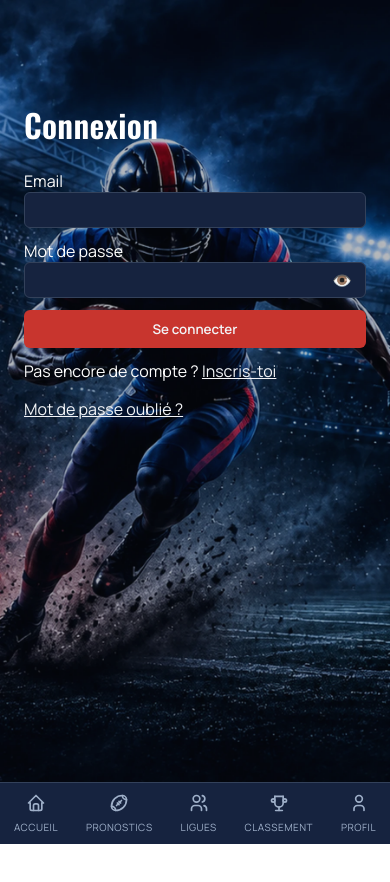
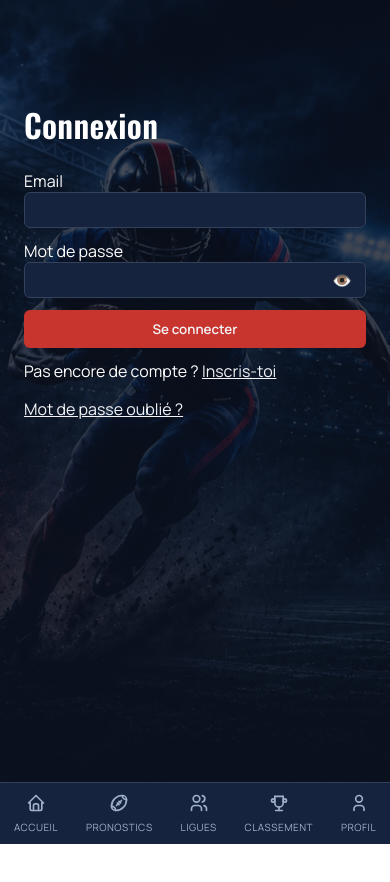
Before and after one commit to ProjectEZ27/project-end-zone, a Next.js app: page /login in a window 390 px wide. Shown: the top 882 px of the page. Built offline with nearby package versions, Linux system fonts and the light colour scheme; no server answers.

Commit message:
ajust sombre fond acceuil

```diff
--- a/app/globals.css
+++ b/app/globals.css
@@ -69,7 +69,4 @@ table {
     background-position: center top !important;
     background-size: cover !important;
   }
-  div[style*="Fond-Acceuil.webp"] > div {
-    background: rgba(11, 18, 32, 0.3) !important;
-  }
 }
```
